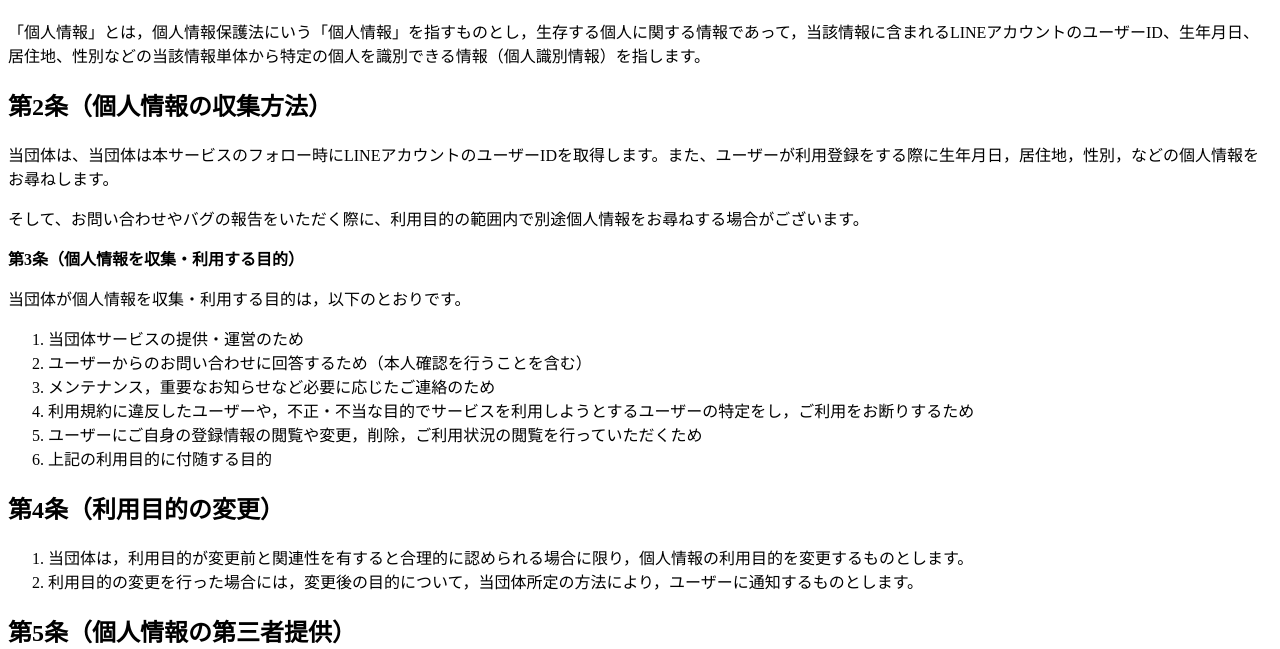
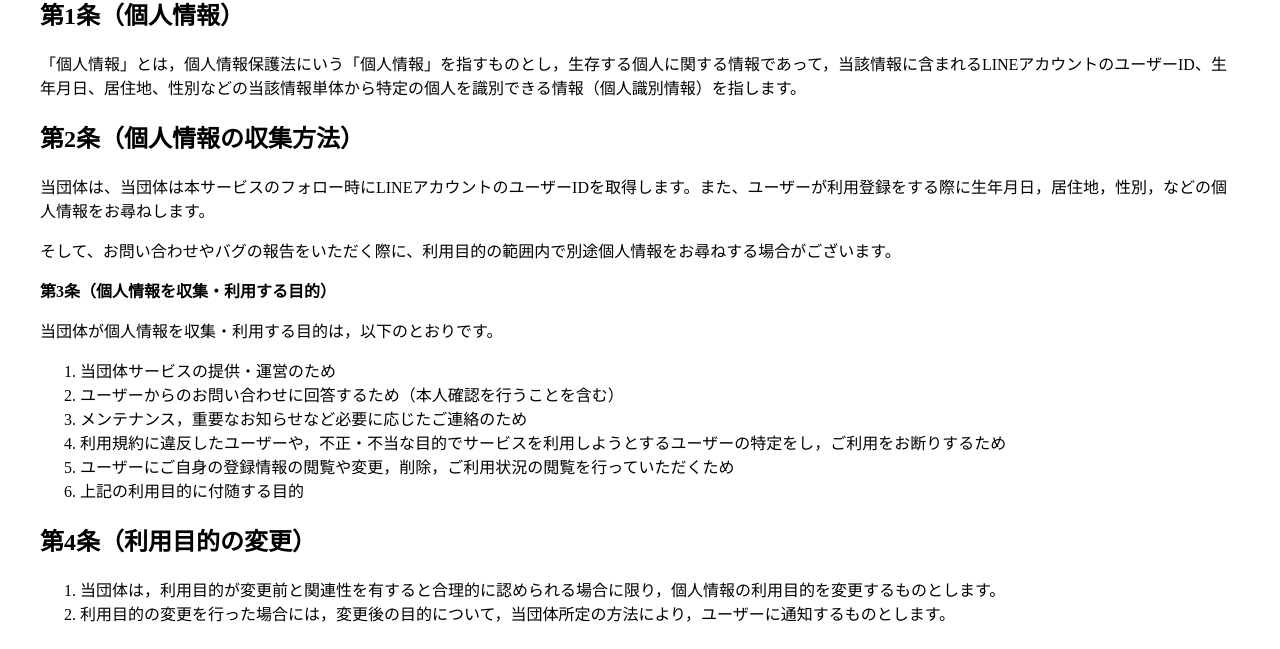
Before and after one commit to wepoch20/Privacy-Policy, a plain HTML site: page index.html in a window 1280 px wide. Shown: the part 179-828 px from the top of the page. Drawn offline with Linux system fonts and the light colour scheme.

Commit message:
Update index.html

```diff
--- a/index.html
+++ b/index.html
@@ -1,3 +1,10 @@
+<style type="text/css">
+body {
+   margin: 40px;   /* 外側の余白を40pxにする */
+   padding: 0;      /* 内側の余白を消す(念のため) */
+}
+</style>
+
 <h1><strong>プライバシーポリシー</strong></h1>
 <p>
 うぇぽっく（以下，「当団体」といいます。）が，提供するサービス『がんじい【自治体のがん検診通知bot】』（以下,「本サービス」といいます。）における，ユーザーの個人情報の取扱いについて，以下のとおりプライバシーポリシー（以下，「本ポリシー」といいます。）を定めます。
```
